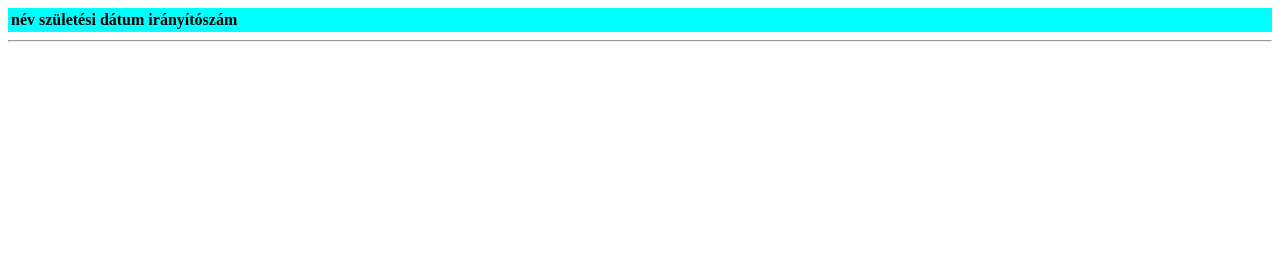
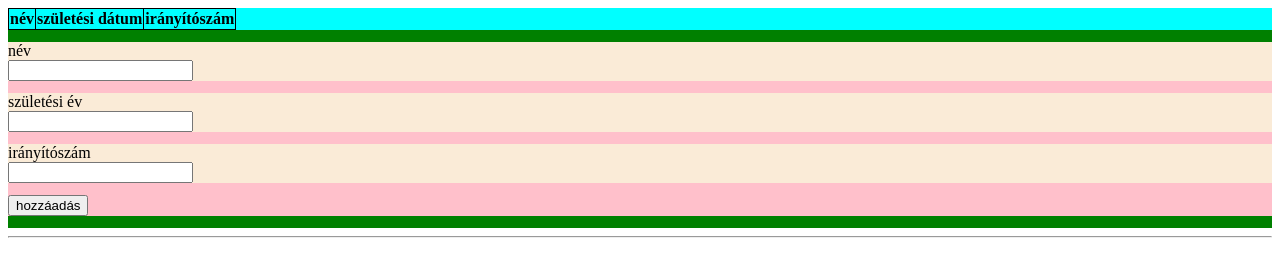
Before and after one commit to Markin206/JavRef_2, a plain HTML site: page Forradalmak/Index.html in a window 1280 px wide. Drawn offline with Linux system fonts and the light colour scheme.

Commit message:
form letrehozasa sima

```diff
--- a/Forradalmak/main.js
+++ b/Forradalmak/main.js
@@ -32,5 +32,37 @@ tableSim.appendChild(tbody);//hozzáadjuk a táblázathoz a táblázat tőrzsét
 
 const formDiv = makeDiv('form');//létrehozunk egy divet amely a form osztályt tartalmazza a makeDiv függvény által
 
+const formSim = document.createElement('form');//létrehozzuk a form elementet
+formDiv.appendChild(formSim)//a formot hozzáadjuk a formDivhez
+const fieldElementList = [{//létrehozunk egy tömböt amely tartalmaz 2 tulajdonságot fieldid amely tartalmazza a field Id-jét és fieldLabel amely tartalmazza a szöveget
+    fieldid: 'name',//a fieldid tulajdonság megkapja a name string értéket
+    fieldLabel: 'név'//a fieldLabel megkapja a név string értéket
+},
+{
+    fieldid: 'birth',//a fieldid tulajdonság megkapja a birth string értéket
+    fieldLabel: 'születési év'// a field label tulajdonság megkapja a születési év string értéket
+},
+{
+    fieldid: 'zipcode',//a fieldid tulajdonság megkapja a zipcode string értéket
+    fieldLabel: 'irányítószám'// a field label tulajdonság megkapja a irányítószám string értéket
+}]
+
+for(const fieldElement of fieldElementList){//egy for ciklussal végig iterláunk a fieldElementList tömbön és benne létrehozzuk a fieldeket annak label-jét, input-ját és tulajdonságait
+    const field = makeDiv('field');//létrehozzuk a field osztályú divet a makeDiv függvénnyel
+    formSim.appendChild(field);//hozzáadjuk a field osztályú divet a formhoz
+    const label = document.createElement('label');//létrehozzuk a field label elementjét
+    label.htmlFor = fieldElement.fieldid;//a labelnek megadunk egy htmlFor tulajdonság ami az elem fieldid-ja lesz
+    label.textContent = fieldElement.fieldLabel;//a labelnek megadunk egy textContent tulajdonság ami az elem fieldLabelje lesz
+    field.appendChild(label)// a labelt hozzáadjuk a field osztályú divhez
+    const input = document.createElement('input');//létrehozzuk a field input elementjét
+    input.id = fieldElement.fieldid;//az input id-ját megadjuk az elem fieldid tulajdonságával
+    field.appendChild(document.createElement('br'))//a divhez hozzáadunk a benne létrehozott sortörést
+    field.appendChild(input)//az inputot hozzáadjuk a divhez
+}
+
+const buttonFormSim = document.createElement('button');//létrehozzuk a gomb elementet
+buttonFormSim.textContent = 'hozzáadás';//a gomb belső szövegét feltöltjük
+formSim.appendChild(buttonFormSim)//a gombot hozzáadjuk a fromhoz
+
 containerDiv.appendChild(tableDiv);//a tablaDiv-et hozzáadjuk a containerDivhez
 containerDiv.appendChild(formDiv);//a formDiv-et hozzáadjuk a containerDivhez
--- a/Forradalmak/style.css
+++ b/Forradalmak/style.css
@@ -1,5 +1,6 @@
 .container {
     background-color: green;
+    padding-bottom: 12px;
 }
 
 .table {
@@ -7,5 +8,16 @@
 }
 
 .form {
-    background-color: purple;
+    margin-top: 12px;
+    background-color: pink;
 }
+
+table, tr, th, td {
+    border: 1px solid black;
+    border-collapse: collapse;
+}
+
+.field{
+    margin-bottom: 12px;
+    background-color: antiquewhite;
+}
```
